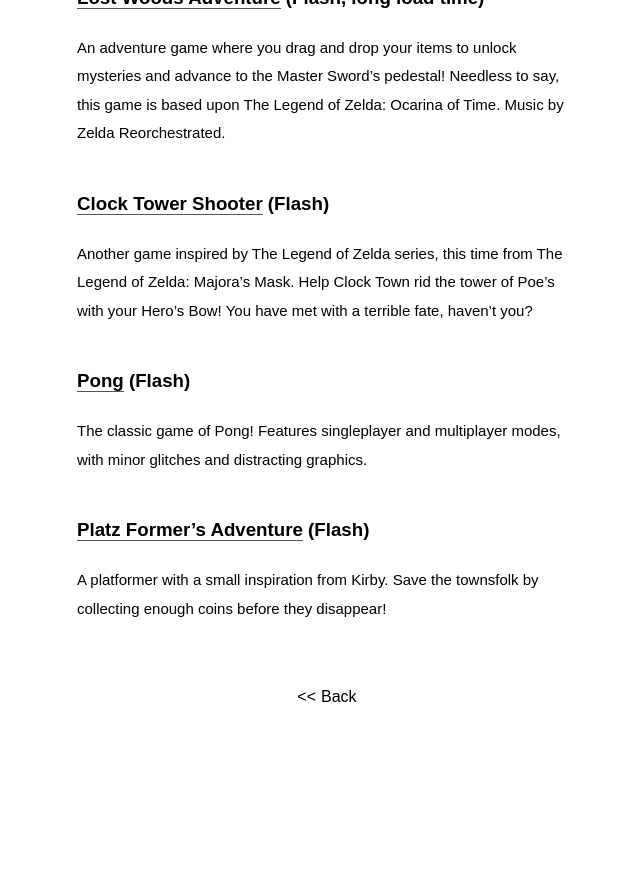
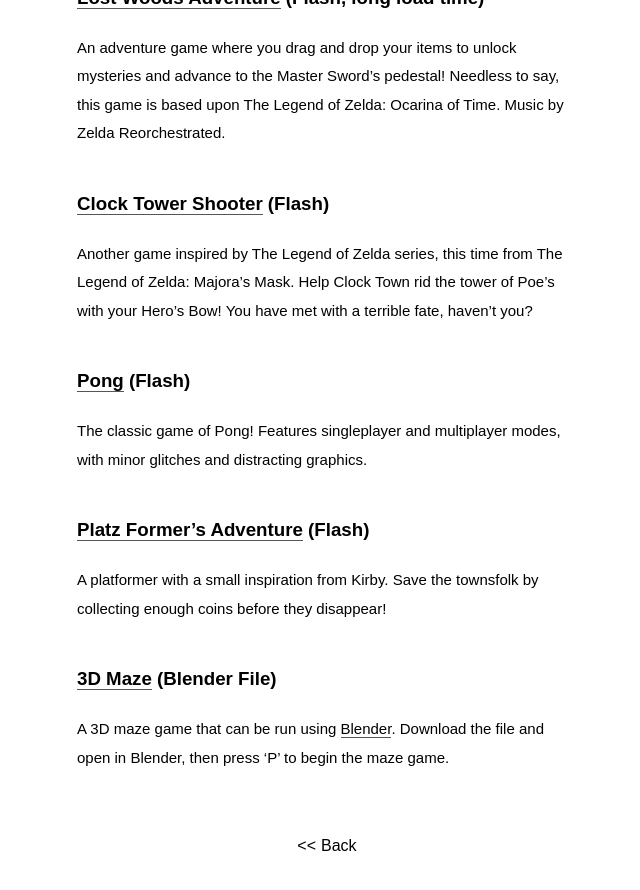
Before and after one commit to Larke12/larke12.github.io, a Jekyll site: the page built from _posts/2015-12-24-game-design.md, in a window 1280 px wide and 900 px high, scrolled down 1271 px. Shown: the top 890 px of the window, without its empty margins (313-953 px from the left). Built offline with Jekyll 4.4.1, drawn with Linux system fonts in a browser that asks for light colours; some web fonts are replaced; before the commit the page ends 2022 px from its top, so only the background shows below that.

Commit message:
Updated Game Design with Blender maze

```diff
--- a/_posts/2015-12-24-game-design.md
+++ b/_posts/2015-12-24-game-design.md
@@ -40,3 +40,7 @@ The classic game of Pong! Features singleplayer and multiplayer modes, with mino
 ### [Platz Former’s Adventure](../../assets/platform_fix.swf) (Flash)
 
 A platformer with a small inspiration from Kirby. Save the townsfolk by collecting enough coins before they disappear!
+
+### [3D Maze](../../assets/maze_game.blend) (Blender File)
+
+A 3D maze game that can be run using <a href="http://www.blender.org/" target="_blank">Blender</a>. Download the file and open in Blender, then press 'P' to begin the maze game.
```
Also changed, not shown: 1 other file.
